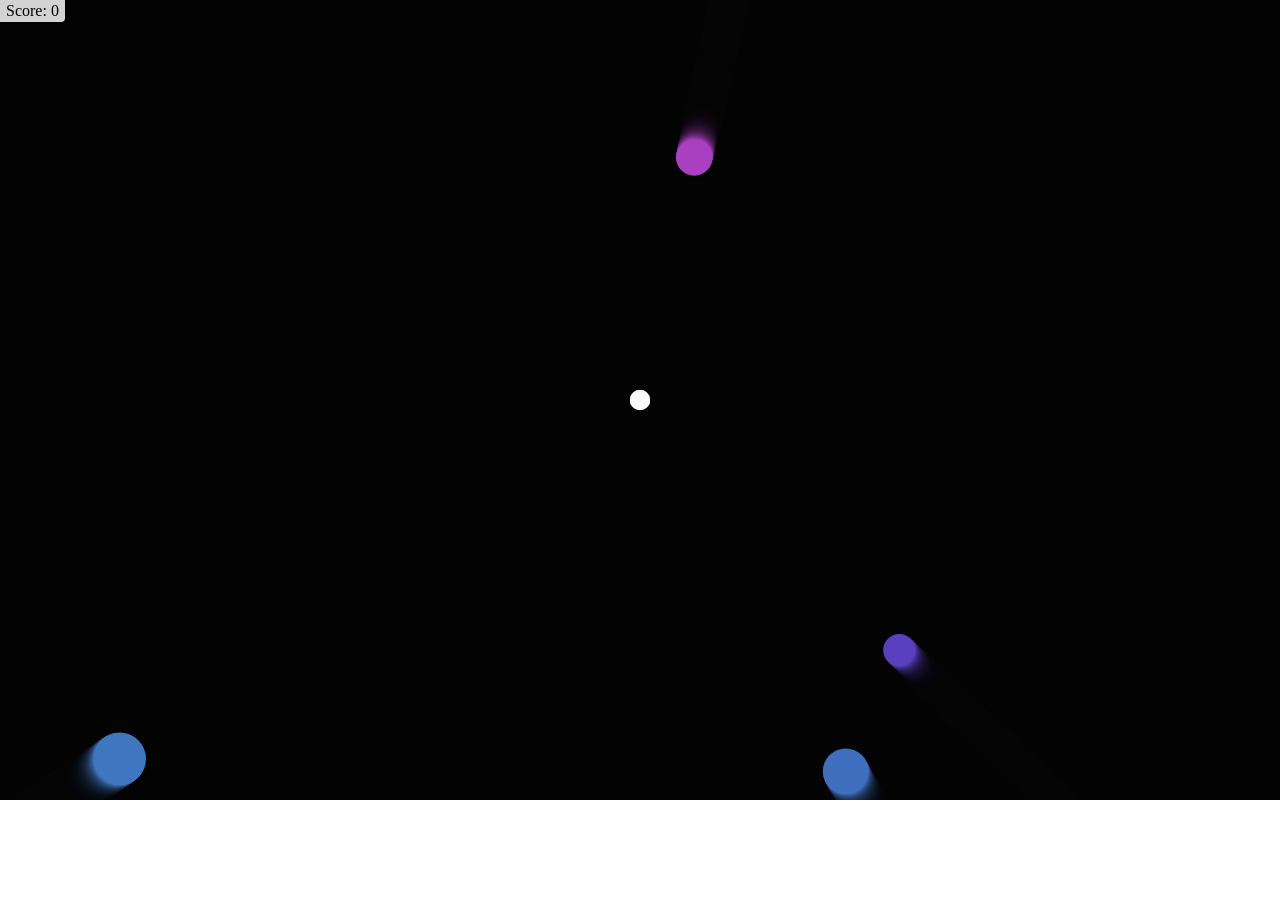
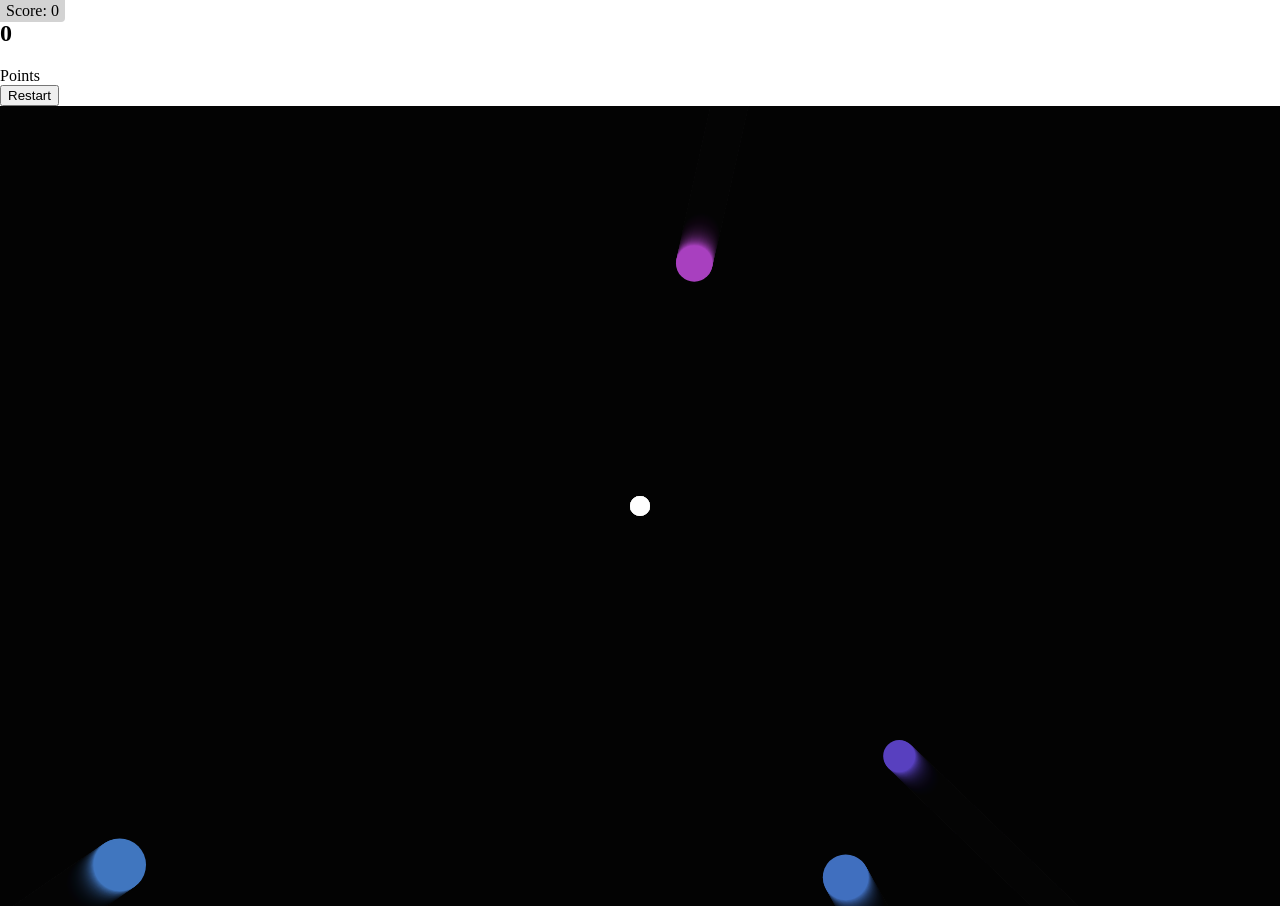
Before and after one commit to nvkex/particle-shooter, a plain HTML site: page index.html in a window 1280 px wide. Before the commit the page ends 804 px from the top, so only its background shows below. Drawn offline with nearby package versions, Linux system fonts and the light colour scheme.

Commit message:
game over container

```diff
--- a/index.html
+++ b/index.html
@@ -14,6 +14,13 @@
         <span>Score:</span>
         <span id="scoreEl">0</span>
     </div>
+    <div class="menu-container">
+        <div class="go-menu">
+            <h2>0</h2>
+            <div>Points</div>
+            <button>Restart</button>
+        </div>
+    </div>
     <canvas></canvas>
     <script src="https://cdnjs.cloudflare.com/ajax/libs/gsap/3.9.1/gsap.min.js"
         integrity="sha512-H6cPm97FAsgIKmlBA4s774vqoN24V5gSQL4yBTDOY2su2DeXZVhQPxFK4P6GPdnZqM9fg1G3cMv5wD7e6cFLZQ=="
```
